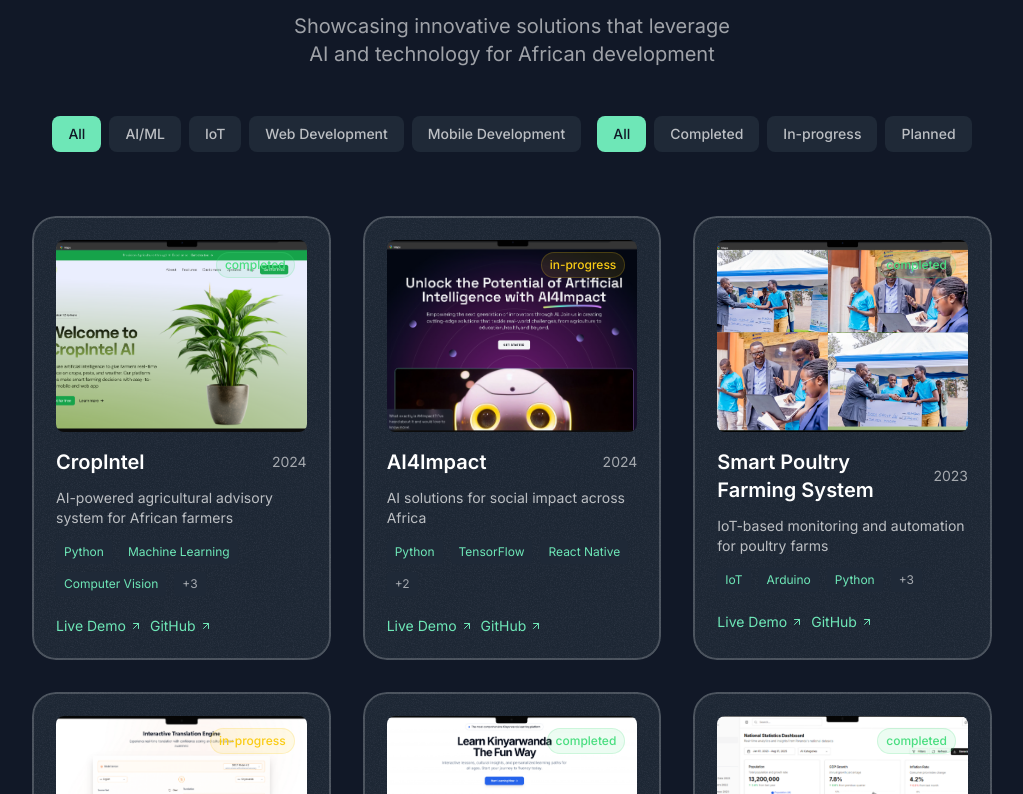
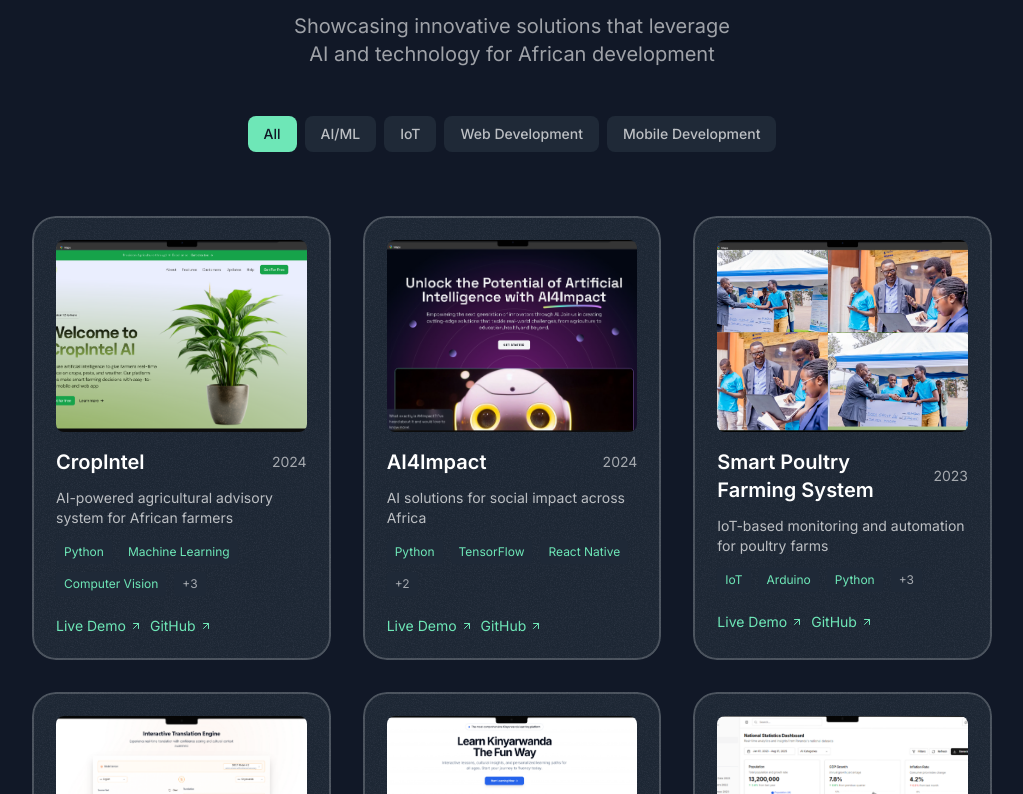
Before and after one commit to chrismazi/myportifolioweb, a Next.js app: page /projects in a window 1280 px wide. Shown: the part 946-1740 px from the top of the page, without its empty margins (128-1151 px from the left). Built offline with nearby package versions, Linux system fonts and the light colour scheme; a web font is replaced by a local one.

Commit message:
refactor: remove status filters and status badges from projects page

```diff
--- a/src/sections/ProjectsShowcase.tsx
+++ b/src/sections/ProjectsShowcase.tsx
@@ -144,17 +144,14 @@ const projects: Project[] = [
 ];
 
 const categories = ['All', 'AI/ML', 'IoT', 'Web Development', 'Mobile Development'];
-const statuses = ['All', 'completed', 'in-progress', 'planned'];
 
 export const ProjectsShowcase = () => {
   const [selectedCategory, setSelectedCategory] = useState('All');
-  const [selectedStatus, setSelectedStatus] = useState('All');
   const [selectedProject, setSelectedProject] = useState<Project | null>(null);
 
   const filteredProjects = projects.filter(project => {
     const matchesCategory = selectedCategory === 'All' || project.category === selectedCategory;
-    const matchesStatus = selectedStatus === 'All' || project.status === selectedStatus;
-    return matchesCategory && matchesStatus;
+    return matchesCategory;
   });
 
   const getStatusColor = (status: string) => {
@@ -201,21 +198,6 @@ export const ProjectsShowcase = () => {
               </button>
             ))}
           </div>
-          <div className="flex gap-2">
-            {statuses.map((status) => (
-              <button
-                key={status}
-                onClick={() => setSelectedStatus(status)}
-                className={`px-4 py-2 rounded-lg text-sm font-medium transition-colors ${
-                  selectedStatus === status
-                    ? 'bg-emerald-300 text-gray-900'
-                    : 'bg-gray-800 text-white/70 hover:text-white hover:bg-gray-700'
-                }`}
-              >
-                {status.charAt(0).toUpperCase() + status.slice(1)}
-              </button>
-            ))}
-          </div>
         </div>
 
         {/* Projects Grid */}
@@ -234,9 +216,7 @@ export const ProjectsShowcase = () => {
                   height={400}
                   className="w-full h-48 object-cover rounded-lg"
                 />
-                <div className={`absolute top-3 right-3 px-2 py-1 rounded-full text-xs font-medium border ${getStatusBg(project.status)} ${getStatusColor(project.status)}`}>
-                  {project.status}
-                </div>
+
               </div>
 
               <div className="space-y-3">
@@ -326,9 +306,6 @@ export const ProjectsShowcase = () => {
                     <div>
                       <div className="flex items-center gap-3 mb-2">
                         <h2 className="text-2xl font-bold text-white">{selectedProject.title}</h2>
-                        <span className={`px-3 py-1 rounded-full text-sm font-medium border ${getStatusBg(selectedProject.status)} ${getStatusColor(selectedProject.status)}`}>
-                          {selectedProject.status}
-                        </span>
                       </div>
                       <p className="text-white/60">{selectedProject.year}</p>
                     </div>
```
